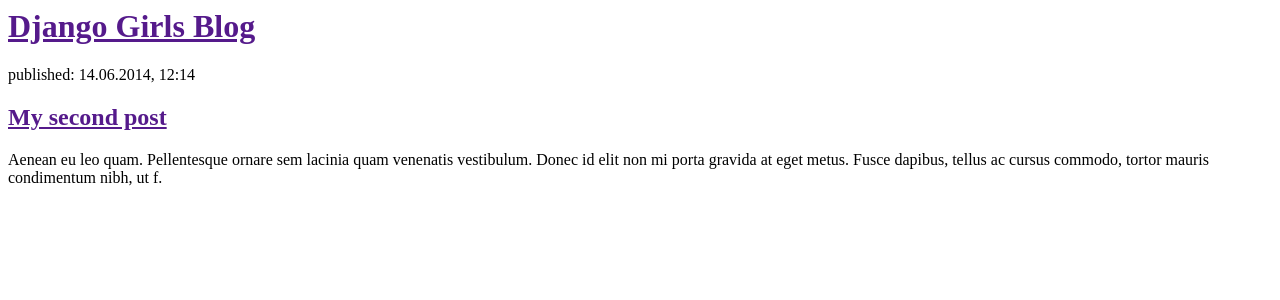
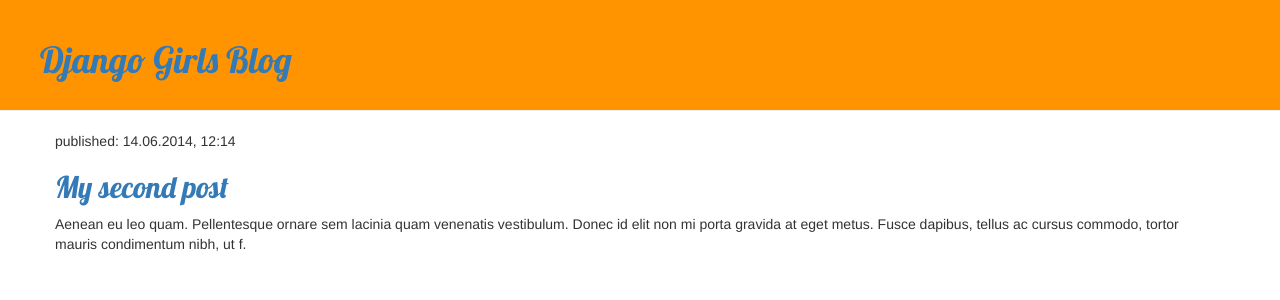
Before and after one commit to Silver36est/my-test-blog, a Django app: page / in a window 1280 px wide. Shown: the top 300 px of the page. Run offline with Django 3.2, Linux system fonts and the light colour scheme; data that the repository does not hold is empty; some libraries are stand-ins or nearby versions.

Commit message:
Added CSS files and setup to blog.

```diff
--- /dev/null
+++ b/blog/static/css/blog.css
@@ -0,0 +1,46 @@
+.page-header {
+	background-color: #ff9400;
+	margin-top: 0;
+	padding: 20px 20px 20px 40px;
+}
+
+.page-header h1, .page-header h1 a, .page-header h1 a:visited, .page-header h1 a:activate {
+	color: #ffffff;
+	font-size: 35pt;
+	text-decoration: none;
+}
+
+.content {
+	margin-left: 40px;
+}
+
+h1, h2, h3, h4 {
+	font-family: 'Lobster', cursive;
+}
+
+.date {
+	color: #828282;
+}
+
+.save {
+	float: right;
+}
+
+.post-form textarea, .post-form input {
+	width: 100%;
+}
+
+.top-menu, .top-menu:hover, .top-menu:visited {
+	color: #ffffff;
+	float: right;
+	font-size: 26pt;
+	margin-right: 20px;
+}
+
+.post {
+	margin-bottom: 70px;
+}
+
+.post h1 a, .post h1 a:visited {
+	color: #000000;
+}
--- a/blog/templates/blog/post_list.html
+++ b/blog/templates/blog/post_list.html
@@ -1,20 +1,31 @@
+{% load staticfiles %}
 <html>
     <head>
         <title>Django Girls blog</title>
+        <link rel="stylesheet" href="//maxcdn.bootstrapcdn.com/bootstrap/3.2.0/css/bootstrap.min.css">
+        <link rel="stylesheet" href="//maxcdn.bootstrapcdn.com/bootstrap/3.2.0/css/bootstrap-theme.min.css">
+        <link rel="stylesheet" href="{% static 'css/blog.css' %}">
+        <link href="//fonts.googleapis.com/css?family=Lobster&subset=latin,latin-ext" rel="stylesheet" type="text/css">
     </head>
     <body>
-        <div>
+        <div class="page-header">
             <h1><a href="">Django Girls Blog</a></h1>
         </div>
 
+        <div class="content container">
+        	<div class="row">
+        		<div class="col-mid-8">
 			        {% for post in posts %}
-        	<div>
+			        	<div class="post">
+				        	<div class="date">
 				        		<p>published: {{ post.published_date }}</p>
+				        	</div>
 				        	<h1><a href="">{{post.title }}</a></h1>
 				            <p>{{ post.text|linebreaksbr }}</p>
 				        </div>
 				    {% endfor %}
-
+				</div>
+			</div>
         <div>
             <p>published: 14.06.2014, 12:14</p>
             <h2><a href="">My second post</a></h2>
```
Lines whose indentation alone changed are shown as unchanged.
